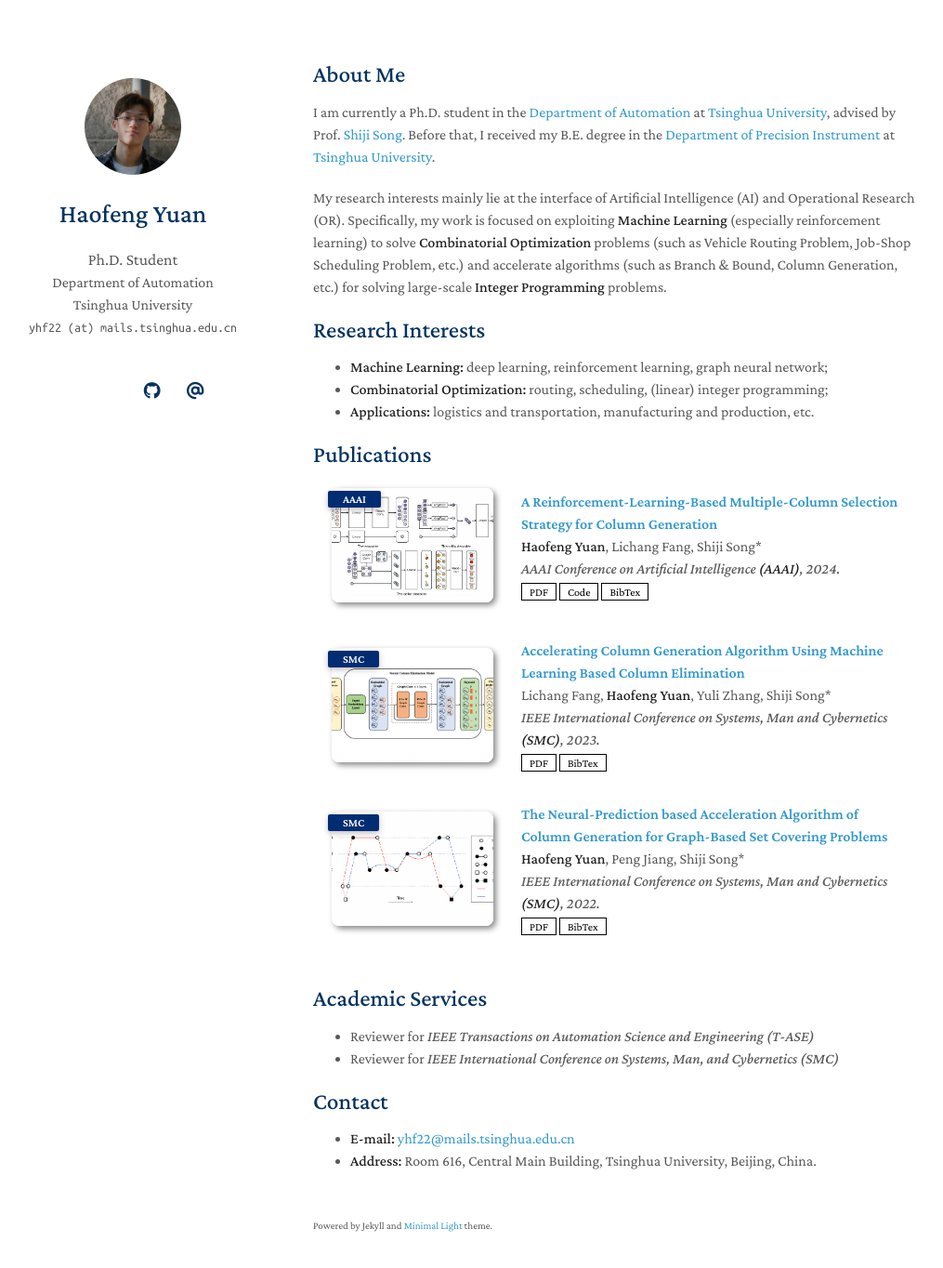
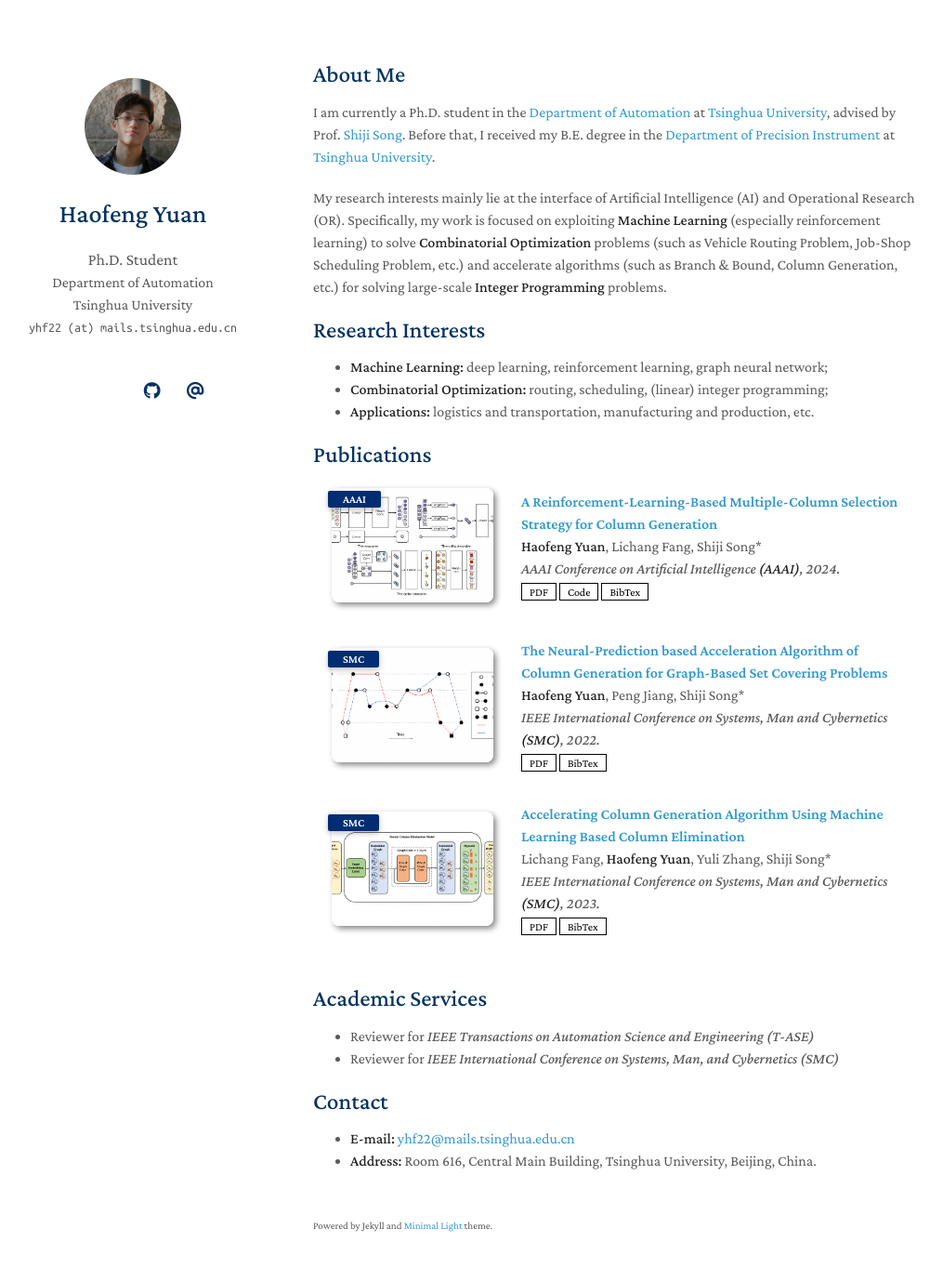
Before and after one commit to Xyz-yuanhf/Xyz-yuanhf.github.io, a Jekyll site: the page built from index.md, in a window 1280 px wide and 1399 px high. Shown: the top 1364 px of the window at 93% size, without its empty margins (133-1148 px from the left). Built offline with Jekyll 4.4.1, drawn with Linux system fonts in a browser that asks for light colours; a style sheet for code colours, icons or effects is not loaded; our own code applies the rules of GitHub Pages for plain Markdown files; part of the change alters nothing that is shown.

Commit message:
Update publications.yml

```diff
--- a/_data/publications.yml
+++ b/_data/publications.yml
@@ -9,6 +9,14 @@ main:
     bibtex: https://dblp.org/rec/conf/aaai/YuanFS24.bib?param=1
     image: ./assets/img/aaai_2024.png
 
+  - title: The Neural-Prediction based Acceleration Algorithm of Column Generation for Graph-Based Set Covering Problems
+    authors: <strong>Haofeng Yuan</strong>, Peng Jiang, Shiji Song*
+    conference_short: SMC
+    conference: IEEE International Conference on Systems, Man and Cybernetics <strong>(SMC)</strong>, 2022.
+    pdf: https://arxiv.org/pdf/2207.01411.pdf
+    bibtex: https://dblp.org/rec/conf/smc/YuanJS22.bib?param=1
+    image: ./assets/img/smc_2022.png
+
   - title: Accelerating Column Generation Algorithm Using Machine Learning Based Column Elimination
     authors: Lichang Fang, <strong>Haofeng Yuan</strong>, Yuli Zhang, Shiji Song*
     conference_short: SMC
@@ -16,11 +24,3 @@ main:
     pdf: https://ieeexplore.ieee.org/abstract/document/10393948
     bibtex: https://dblp.org/rec/conf/smc/FangYZS23.bib?param=1
     image: ./assets/img/smc_2023.png
-
-  - title: The Neural-Prediction based Acceleration Algorithm of Column Generation for Graph-Based Set Covering Problems
-    authors: <strong>Haofeng Yuan</strong>, Peng Jiang, Shiji Song*
-    conference_short: SMC
-    conference: IEEE International Conference on Systems, Man and Cybernetics <strong>(SMC)</strong>, 2022.
-    pdf: https://arxiv.org/pdf/2207.01411.pdf
-    bibtex: https://dblp.org/rec/conf/smc/YuanJS22.bib?param=1
-    image: ./assets/img/smc_2022.png
```
